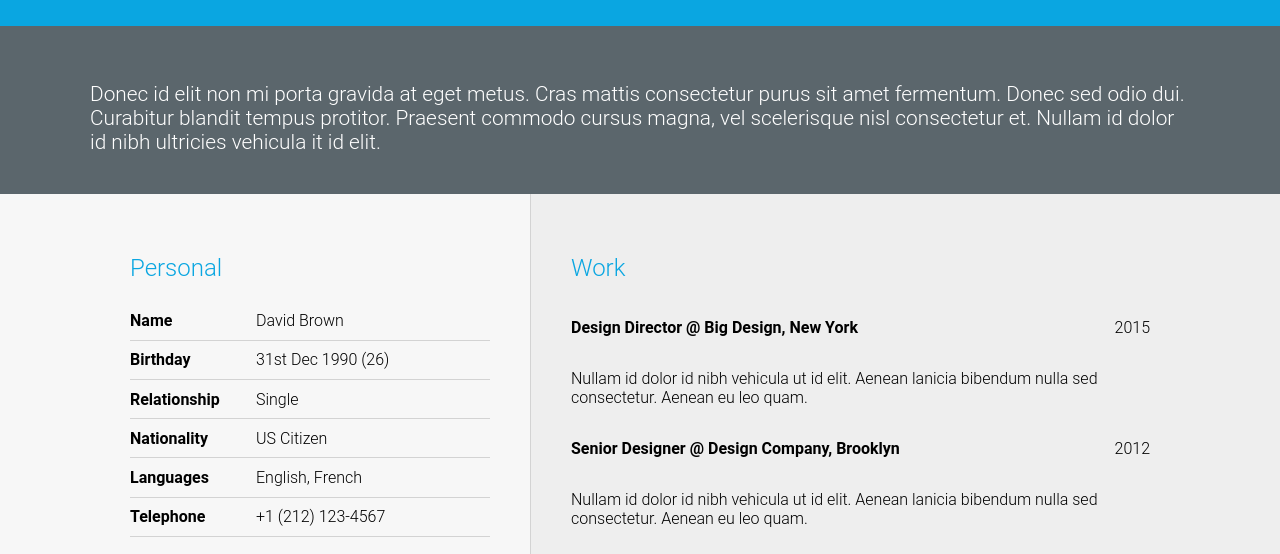
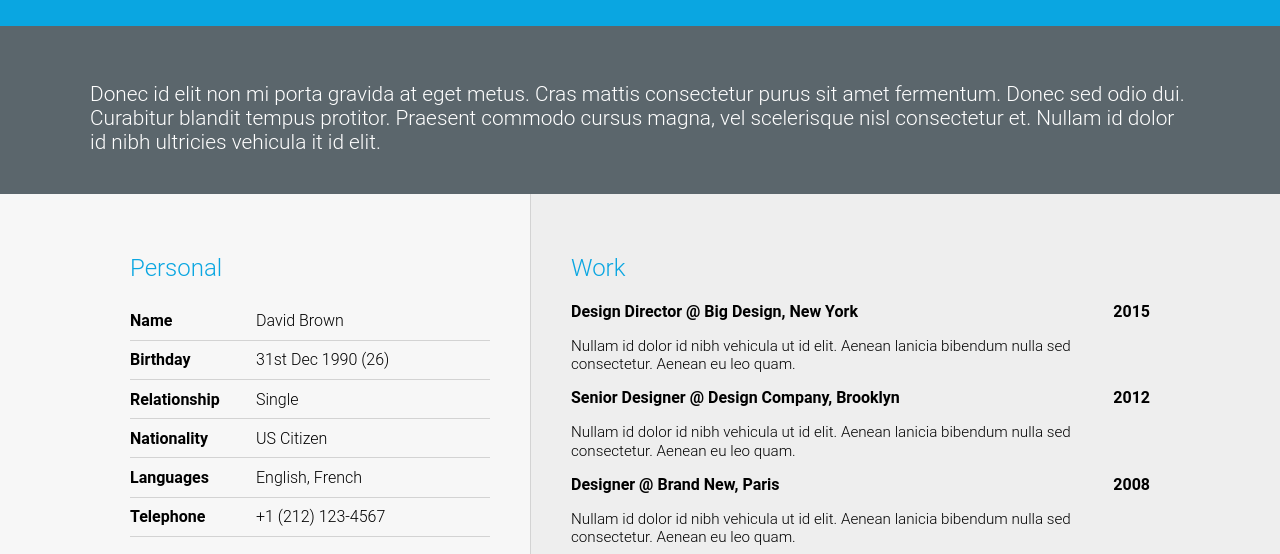
Before and after one commit to kevcomedia/material-resume-clone, a website: page src/index.html in a window 1280 px wide. Shown: the part 232-786 px from the top of the page. Drawn offline with Linux system fonts and the light colour scheme.

Commit message:
Apply typography-related styles

```diff
--- a/src/index.html
+++ b/src/index.html
@@ -177,18 +177,18 @@
 
         <ul class="info-list">
           <li class="info-list__item">
-            <h3>Design Director @ Big Design, New York</h3>
-            <p>2015</p>
+            <h3 class="info-list__title">Design Director @ Big Design, New York</h3>
+            <p class="info-list__year">2015</p>
             <p class="info-list__description">Nullam id dolor id nibh vehicula ut id elit. Aenean lanicia bibendum nulla sed consectetur. Aenean eu leo quam.</p>
           </li>
           <li class="info-list__item">
-            <h3>Senior Designer @ Design Company, Brooklyn</h3>
-            <p>2012</p>
+            <h3 class="info-list__title">Senior Designer @ Design Company, Brooklyn</h3>
+            <p class="info-list__year">2012</p>
             <p class="info-list__description">Nullam id dolor id nibh vehicula ut id elit. Aenean lanicia bibendum nulla sed consectetur. Aenean eu leo quam.</p>
           </li>
           <li class="info-list__item">
-            <h3>Designer @ Brand New, Paris</h3>
-            <p>2008</p>
+            <h3 class="info-list__title">Designer @ Brand New, Paris</h3>
+            <p class="info-list__year">2008</p>
             <p class="info-list__description">Nullam id dolor id nibh vehicula ut id elit. Aenean lanicia bibendum nulla sed consectetur. Aenean eu leo quam.</p>
           </li>
         </ul>
--- a/src/styles/main.css
+++ b/src/styles/main.css
@@ -12,11 +12,6 @@ body {
   font: 300 16px "Roboto", "Helvetica Neue", Helvetica, Arial, sans-serif;
   margin: 0;
   padding: 0;
-}
-
-/* I'll probably move this as a BEM identifier later */
-h3 {
-  font-size: 1rem;
 }
 
 /*
@@ -261,6 +256,23 @@ h3 {
   width: 100%;
 }
 
+.info-list__title,
+.info-list__year,
 .info-list__description {
+  margin-top: 0;
+}
+
+.info-list__title,
+.info-list__year {
+  font-weight: 700;
+}
+
+.info-list__title {
+  font-size: 1rem;
+}
+
+.info-list__description {
+  font-size: .95rem;
   grid-column: span 2;
+  line-height: 1.2em;
 }
```
